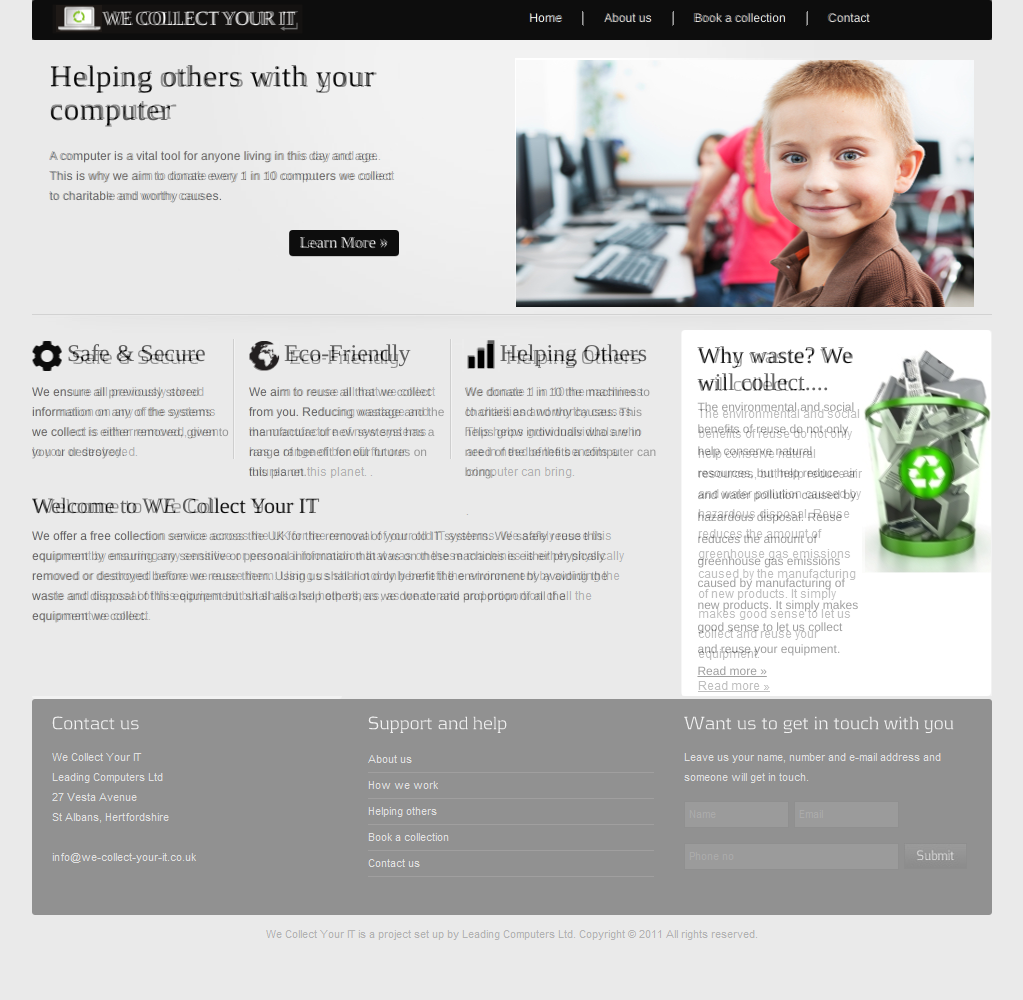
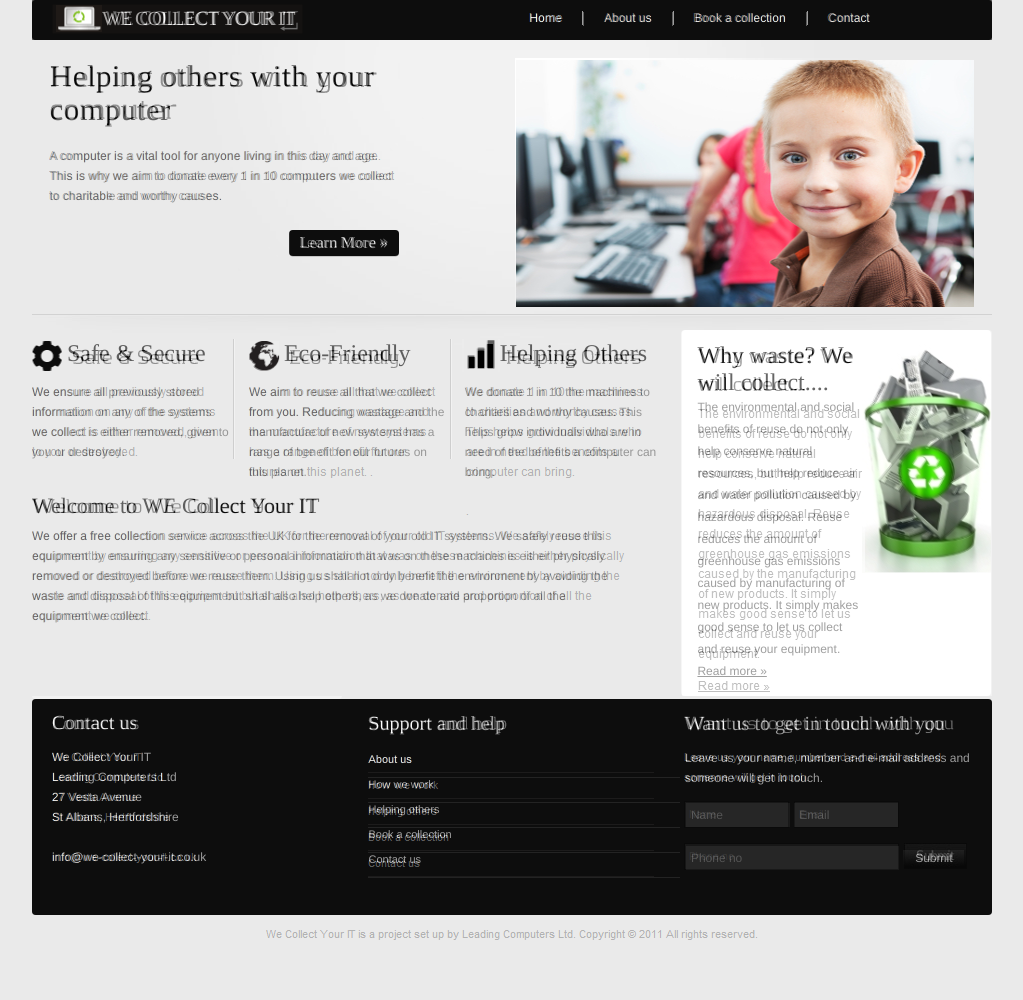
Before and after one commit to Hollyw00d/codingDojoSmallProjects, a PHP site: page / in a window 1280 px wide. Shown: the whole page, without its empty margins (128-1151 px from the left). Run offline with PHP 8.4, Linux system fonts and the light colour scheme.

Commit message:
footer section done

```diff
--- a/zzz_coding-dojo-belt-tests/yellow-belt-css-html/css/styles.css
+++ b/zzz_coding-dojo-belt-tests/yellow-belt-css-html/css/styles.css
@@ -595,6 +595,9 @@ a:hover, a:active {
             text-align: center;
             width: 110px;
             font-size: 16px;
+            -moz-border-radius: 4px;
+            -o-border-radius: 4px;
+            -webkit-border-radius: 4px;
             border-radius: 4px;
         }
 
@@ -691,8 +694,10 @@ a:hover, a:active {
         vertical-align: top;
         width: 310px;
         height: 366px;
-        border-radius: 4px;
-        background: #fff;
+        -moz-border-radius: 4px;
+        -o-border-radius: 4px;
+        -webkit-border-radius: 4px;
+        border-radius: 4px;        background: #fff;
         margin: 15px 0 0 5px;
     }
 
@@ -723,3 +728,108 @@ a:hover, a:active {
                 vertical-align: top;
                 padding: 13px 0 0 0;
             }
+
+/****** Footer & Footer Copyright ******/
+#footer {
+    width: 100%;
+    height: 216px;
+    background: #0d0d0d;
+    -moz-border-radius: 4px;
+    -o-border-radius: 4px;
+    -webkit-border-radius: 4px;
+    border-radius: 4px;
+    margin: 3px 0 0;
+    color: #fff;
+}
+
+    #footer h2 {
+        color: #fff;
+        font-size: 20px;
+        padding: 0 0 13px;
+        font-weight: normal;
+    }
+
+    #footer p {
+        color: #fff;
+        padding: 0;
+        margin: 0;
+    }
+
+        #footer a:link, #footer a:visited {
+            color: #fff;
+            text-decoration: none;
+        }
+
+        #footer a:hover, #footer a:active {
+            color: #fff;
+            text-decoration: underline;
+        }
+
+    #address {
+        display: inline-block;
+        vertical-align: top;
+        width: 310px;
+        min-height: 180px;
+        padding: 12px 0 0 20px;
+    }
+
+    #footer-nav {
+        display: inline-block;
+        vertical-align: top;
+        width: 312px;
+        min-height: 180px;
+        padding: 13px 0 0 2px;
+    }
+
+        #footer-nav ul {
+            list-style-type: none;
+            padding: 5px 0 0;
+            font-size: 11px;
+            margin: 0;
+        }
+
+            #footer-nav li {
+                border: 1px solid #333232;
+                border-width: 0 0 1px 0;
+                padding: 0 0 12px 0;
+            }
+
+    #contact-form {
+        display: inline-block;
+        vertical-align: top;
+        width: 300px;
+        padding: 13px 0 0 0;
+    }
+
+        #contact-form form {
+            padding: 15px 0 0 1px;
+        }
+
+            #contact-form input {
+                background: #262626;
+                border: none;
+                display: inline-block;
+                width: 99px;
+                margin: 0 0 19px 0;
+                font-size: 12px;
+                padding: 5px 0 5px 5px;
+            }
+
+            #contact-form #phone {
+                width: 208px;
+            }
+
+            #contact-form button {
+                font-size: 12px;
+                -moz-border-radius: 0;
+                -o-border-radius: 0;
+                -webkit-border-radius: 0;
+                border-radius: 0;
+                border: none;
+                text-align: center;
+                width: 61px;
+                background: -moz-linear-gradient(#242424, #0d0d0d);
+                background: -o-linear-gradient(#242424, #0d0d0d);
+                background: -webkit-linear-gradient(#242424, #0d0d0d);
+                background: linear-gradient(#242424, #0d0d0d);
+            }
--- a/zzz_coding-dojo-belt-tests/yellow-belt-css-html/index.html
+++ b/zzz_coding-dojo-belt-tests/yellow-belt-css-html/index.html
@@ -91,6 +91,55 @@
 
     <div id="footer">
 
+        <div id="address">
+            <h2>Contact us</h2>
+
+            <p>We Collect Your IT</p>
+            <p>Leading Computers Ltd</p>
+            <p>27 Vesta Avenue</p>
+            <p>St Albans, Hertfordshire</p>
+            <p>&nbsp;</p>
+            <p><a href="#">info@we-collect-your-it.co.uk</a></p>
+
+        </div>
+
+        <div id="footer-nav">
+
+            <h2>Support and help</h2>
+
+            <ul>
+                <li><a href="#">About us</a></li>
+                <li><a href="#">How we work</a></li>
+                <li><a href="#">Helping others</a></li>
+                <li><a href="#">Book a collection</a></li>
+                <li><a href="#">Contact us</a></li>
+            </ul>
+
+        </div>
+
+        <div id="contact-form">
+            <h2>Want us to get in touch with you</h2>
+
+            <p>Leave us your name, number and e-mail address and someone will get in touch.</p>
+
+            <form action="#">
+                <label for="full-name">
+                    <input type="text" placeholder="Name" id="full-name" />
+                </label>
+                <label for="email">
+                    <input type="text" placeholder="Email" id="email" />
+                </label>
+                <label for="phone">
+                    <input type="text" placeholder="Phone no" id="phone" />
+                </label>
+
+                <label for="submit-btn">
+                    <button id="submit-btn">Submit</button>
+                </label>
+
+            </form>
+
+        </div>
 
 
     </div>
```
